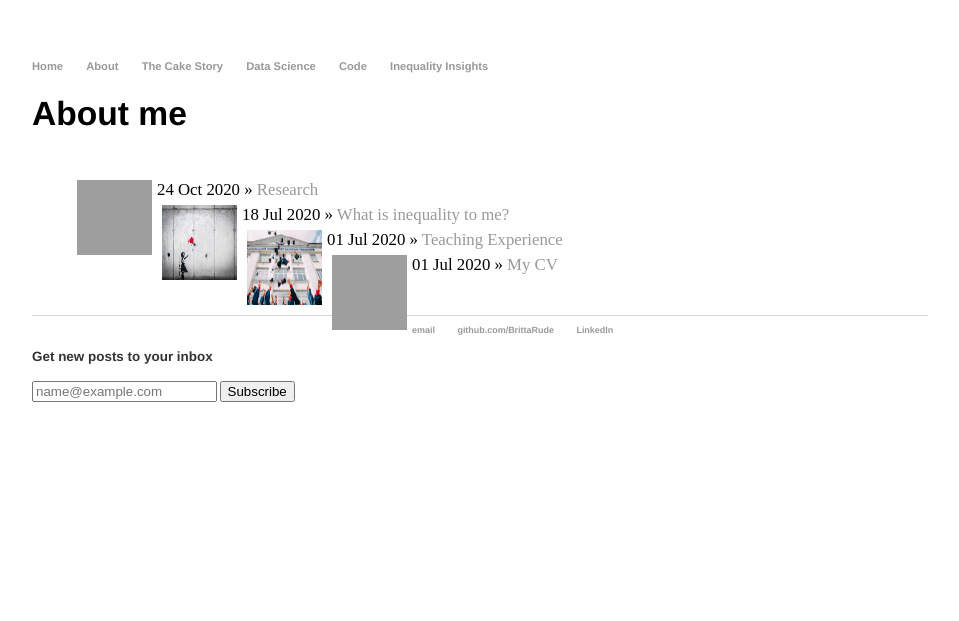
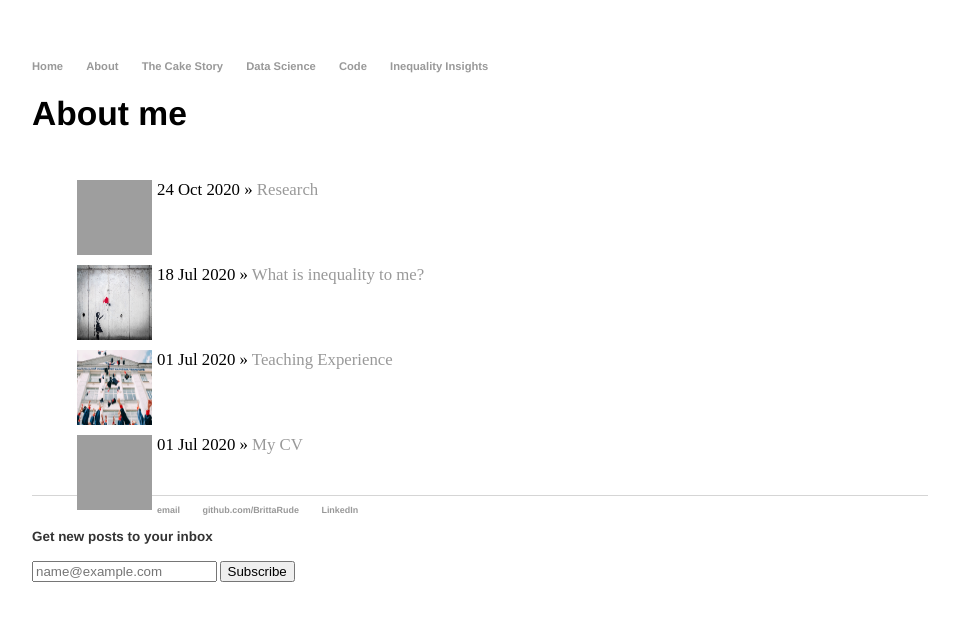
Before and after one commit to BrittaRude/BrittaRude.github.io, a Jekyll site: the page built from about/index.html, in a window 1280 px wide. Shown: the top 621 px of the page, without its empty margins (160-1119 px from the left). Built offline with Jekyll 4.4.1, drawn with Linux system fonts in a browser that asks for light colours; grey boxes are pictures that could not be loaded.

Commit message:
Update index.html

```diff
--- a/about/index.html
+++ b/about/index.html
@@ -3,12 +3,11 @@ layout: default
 title: About me
 ---
 	<h1>{{ page.title }}</h1>
+	{% for post in site.categories.inputs_about %}
 	<ul class="posts">
-
-	  {% for post in site.categories.inputs_about %}
 		<li>
 		<img src="{{post.image}}" alt="" class="blog-roll-image" hspace="5"></img>
 		<span>{{ post.date | date_to_string }}</span> » <a href="{{ post.url }}" title="{{ post.title }}">{{ post.title }}</a>
 		</li>
-	  {% endfor %}
 	</ul>
+	{% endfor %}
```
